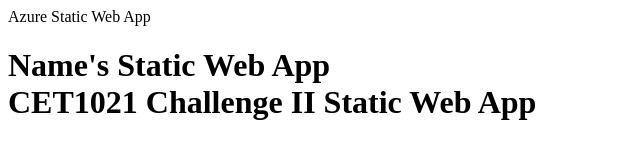
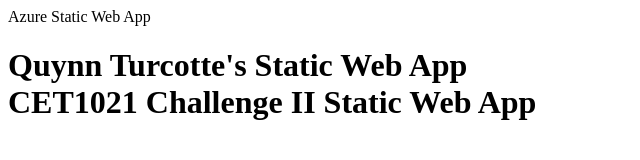
Before and after one commit to Quynn7/Challenge2, a plain HTML site: page files/index.html in a window 1280 px wide. Shown: the whole page, without its empty margins (0-640 px from the left). Drawn offline with Linux system fonts and the light colour scheme.

Commit message:
Update index.html

```diff
--- a/files/index.html
+++ b/files/index.html
@@ -1,6 +1,6 @@
 <html>
 <head>Azure Static Web App</head>
 <body>
-<h1>Name's Static Web App<br>CET1021 Challenge II Static Web App</h1>
+<h1>Quynn Turcotte's Static Web App<br>CET1021 Challenge II Static Web App</h1>
 </body>
 </html>
```
